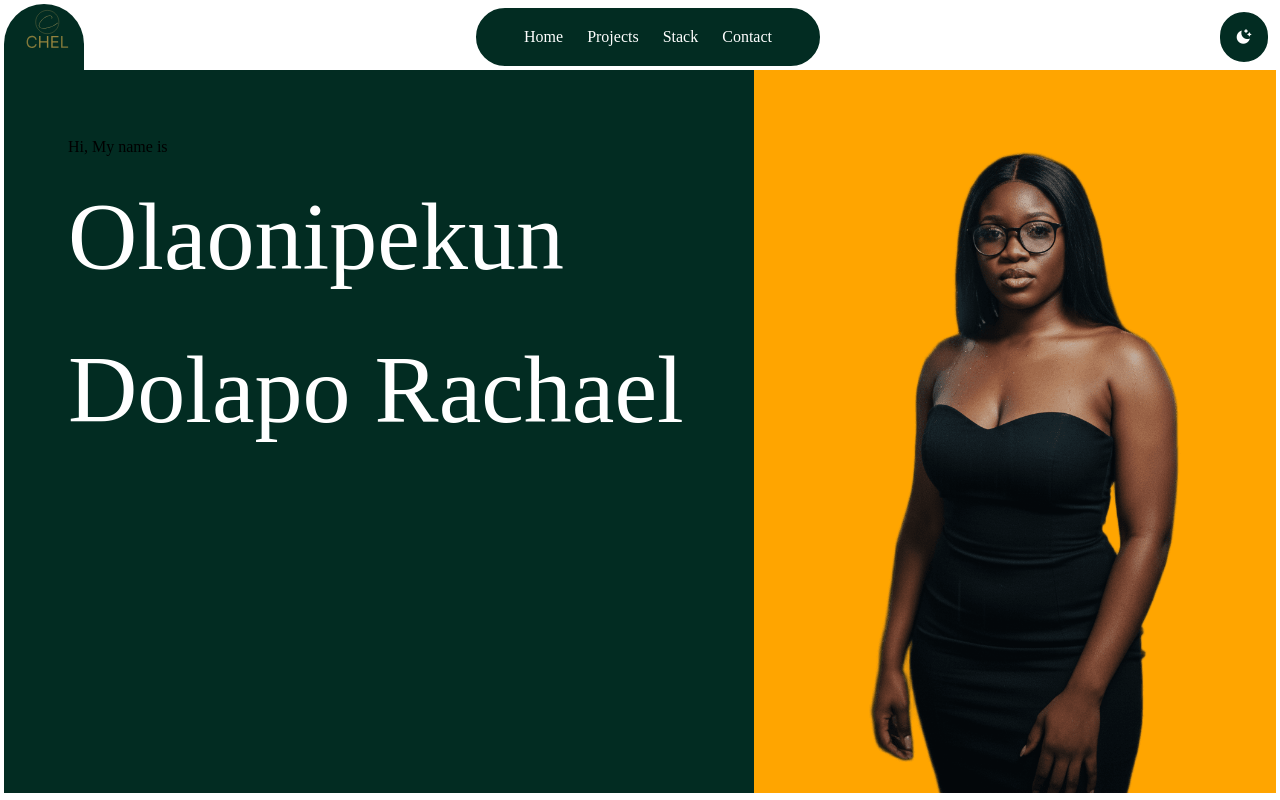
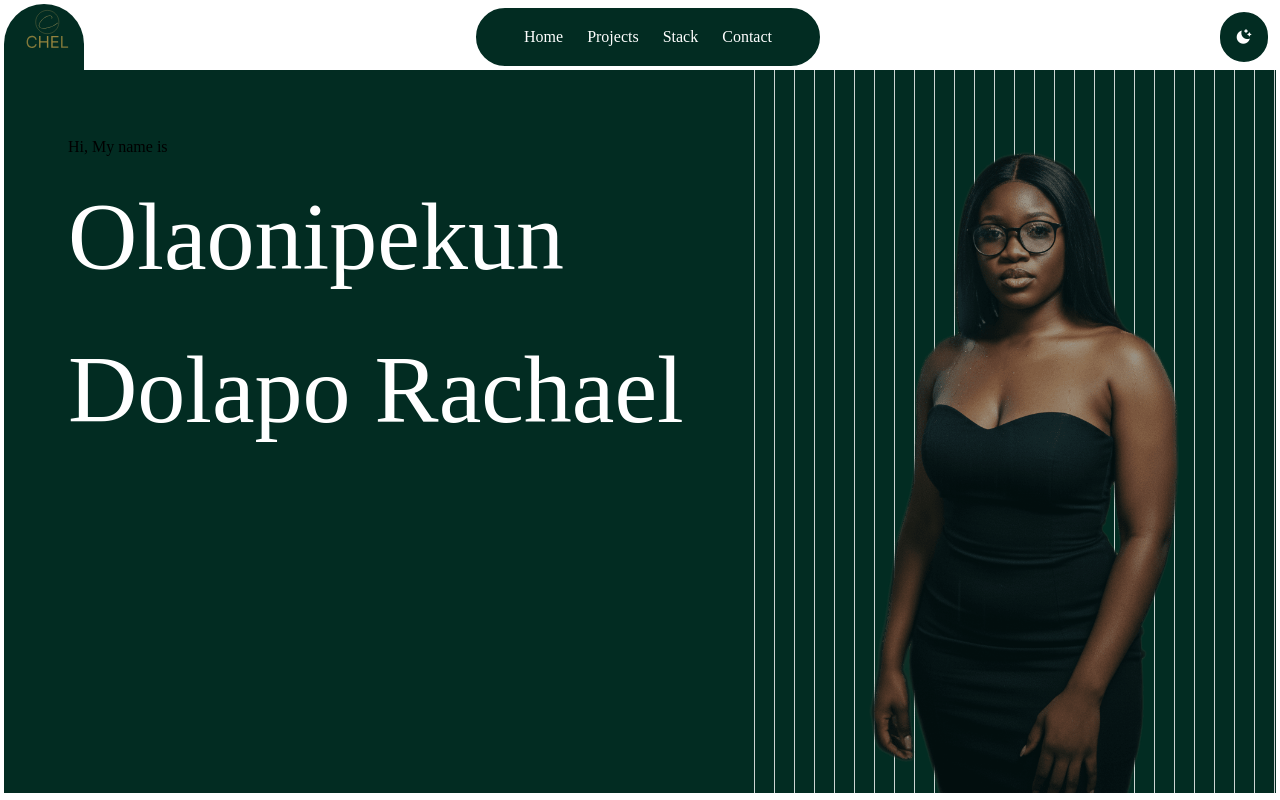
Before and after one commit to Lovethrech/my-main-portfolio, a Vue app: page / in a window 1280 px wide. Built offline with nearby package versions, Linux system fonts and the light colour scheme.

Commit message:
working on the hero components.

```diff
--- a/src/components/hero/HeroUserProfileImage.vue
+++ b/src/components/hero/HeroUserProfileImage.vue
@@ -1,16 +1,27 @@
 <template>
     <div class="hero-user-profile-image-ctn">
         <img src="/public/userProfile.png" alt="Lovethrech Image">
-        <!-- background-color: #e5e5f7;
-opacity: 0.8;
-background-size: 20px 20px;
-background-image:  repeating-linear-gradient(to right, #444cf7, #444cf7 1px, #e5e5f7 1px, #e5e5f7); -->
+        <!-- background-color: var(--general-components-bg-color);
+    opacity: 0.8;
+    background-size: 20px 20px;
+    background-image:  repeating-linear-gradient(to right,
+        var(--bg-color), var(--bg-color) 1px,
+        var(--general-components-bg-color) 1px,
+        var(--general-components-bg-color))
+    ; -->
     </div>
 </template>
 
 <style scoped>
 .hero-user-profile-image-ctn{
-    background-color: orange;
+    background-color: var(--general-components-bg-color);
+    opacity: 0.8;
+    background-size: 20px 20px;
+    background-image:  repeating-linear-gradient(to right,
+        var(--bg-color), var(--bg-color) 1px,
+        var(--general-components-bg-color) 1px,
+        var(--general-components-bg-color))
+    ;
 }
 .hero-user-profile-image-ctn img {
     width: 100%;
```
Also changed, not shown: public/wavy.svg (added), public/wavy.txt (deleted), public/wireLeft.svg.
